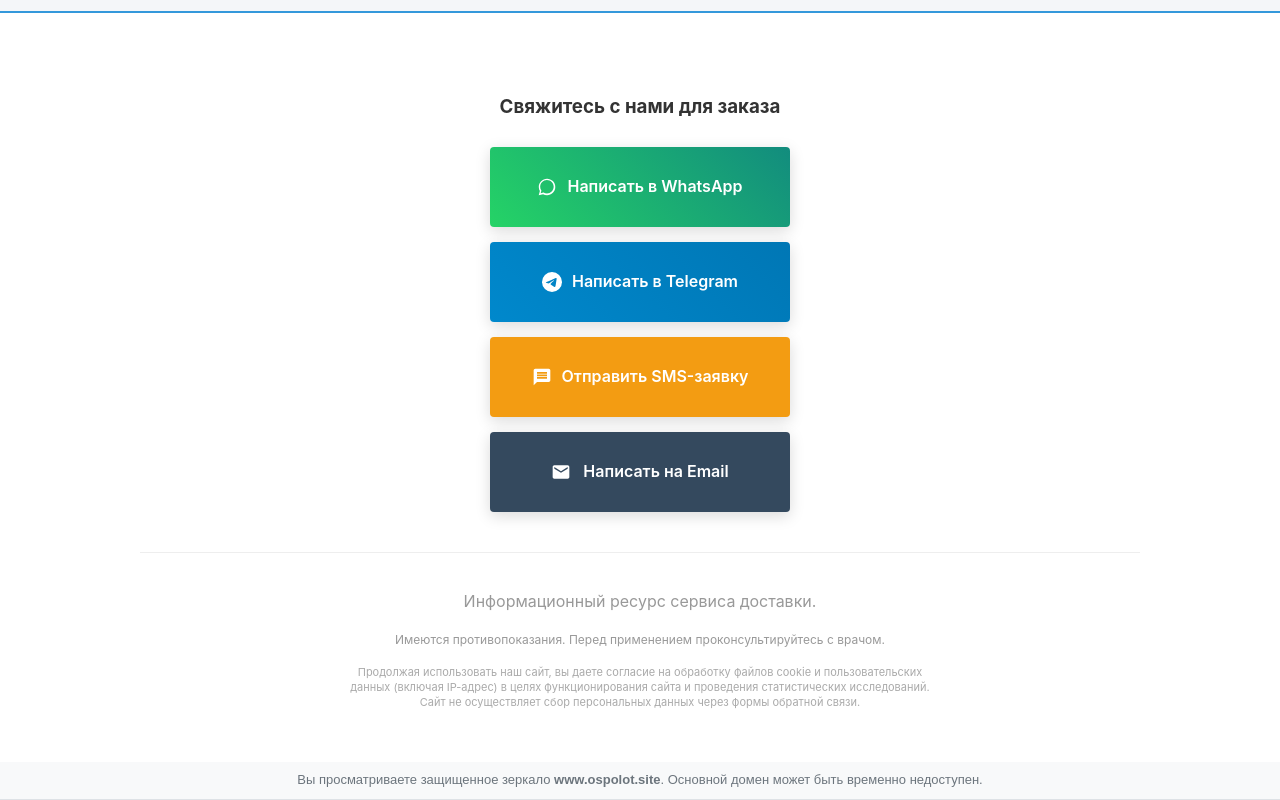
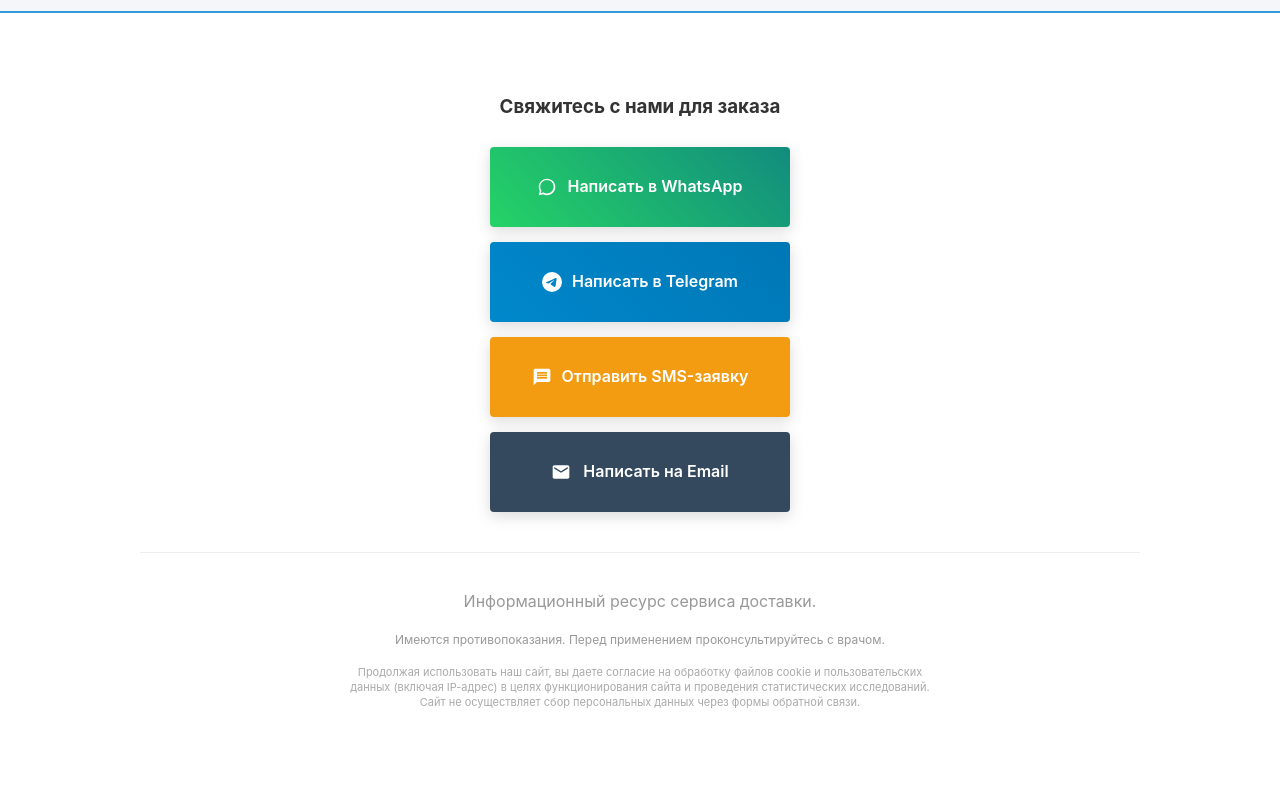
Before and after one commit to gxxmwolf-wq/ospolot.site, a plain HTML site: page index.html in a window 1280 px wide. Shown: the part 5306-6106 px from the top of the page. After the commit the page ends 6068 px from the top, so only its background shows below. Drawn offline with Linux system fonts and the light colour scheme.

Commit message:
Update index.html

```diff
--- a/index.html
+++ b/index.html
@@ -587,10 +587,6 @@
         }
     </script>
 
-<div id="mirror-banner" style="background: #f8f9fa; color: #6c757d; font-size: 13px; padding: 8px; text-align: center; border-bottom: 1px solid #dee2e6; font-family: sans-serif; position: relative; z-index: 9999;">
-  Вы просматриваете защищенное зеркало <strong>www.ospolot.site</strong>. Основной домен может быть временно недоступен.
-</div>
-
 <script>
 (function() {
   try {
```
